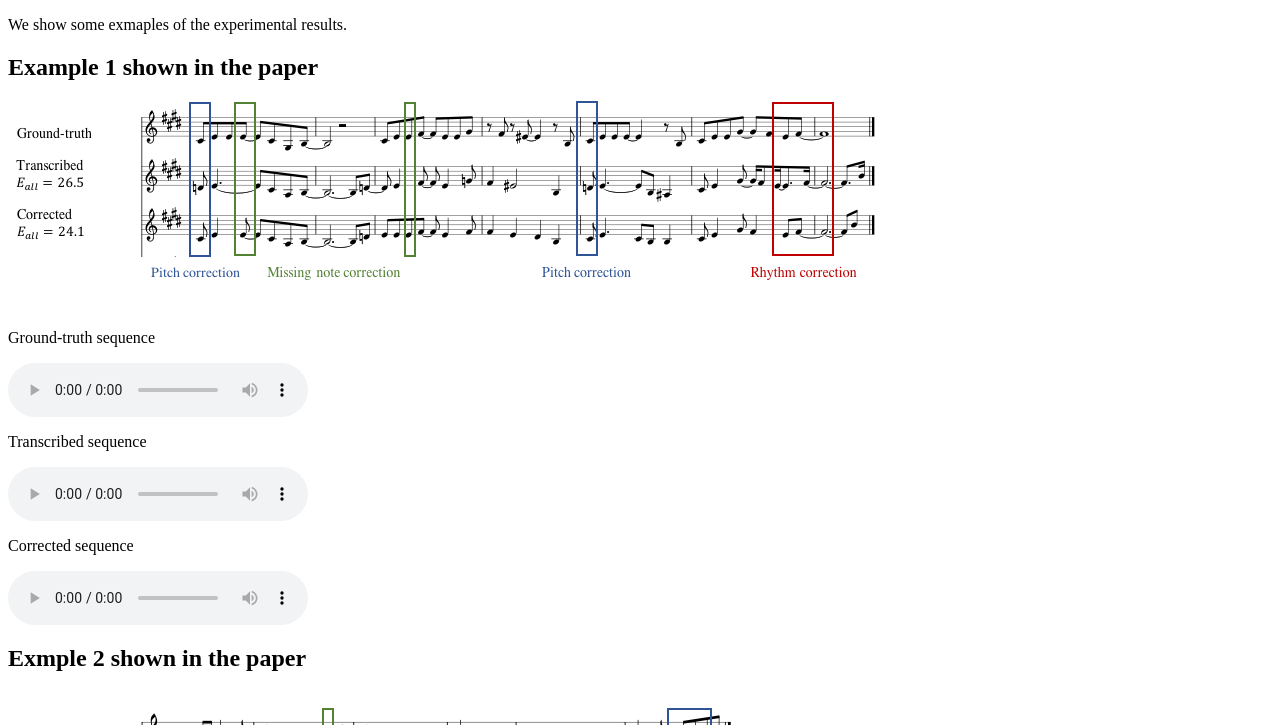
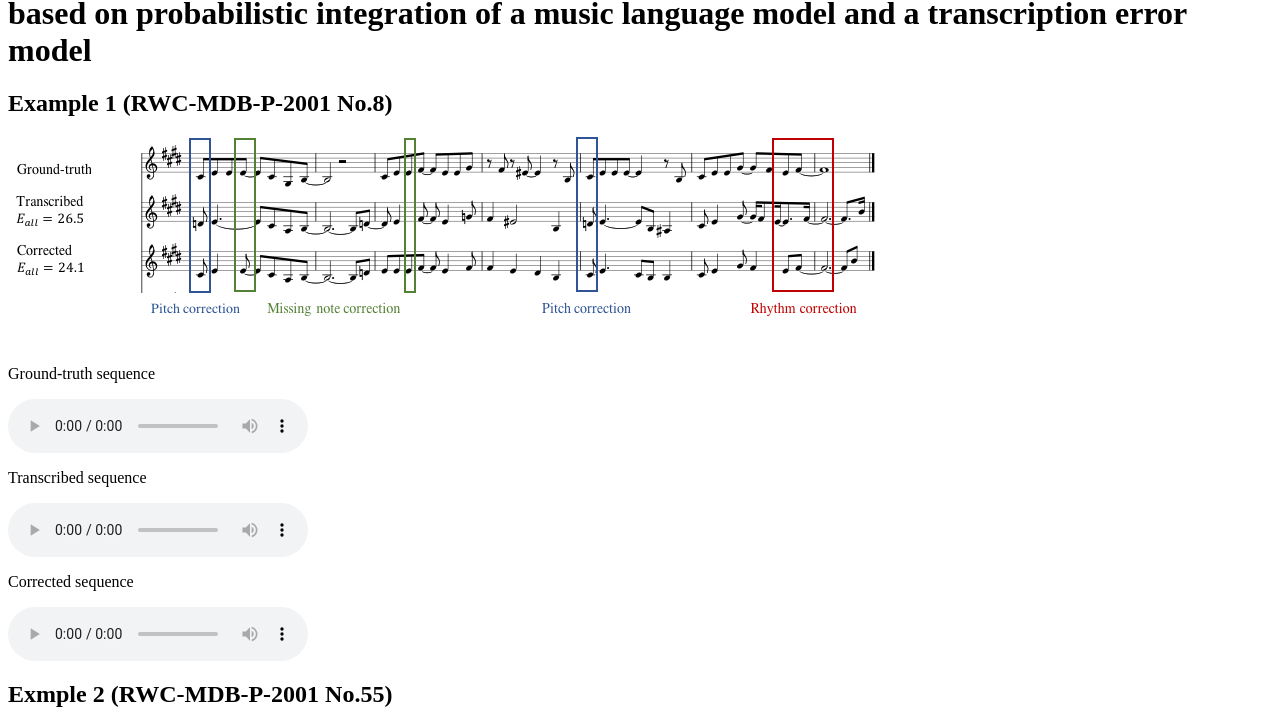
Before and after one commit to music-lsmtse/music-lsmtse.github.io, a plain HTML site: page index.html in a window 1280 px wide. Shown: the part 50-775 px from the top of the page. Drawn offline with Linux system fonts and the light colour scheme.

Commit message:
explanation0

```diff
--- a/index.html
+++ b/index.html
@@ -1,13 +1,13 @@
 <html>
 <head>
 <meta charset=“utf8”>
-<title>ISMIR 2020</title>
+<title>Demo page</title>
 </head>
 <body>
 
-<h1>Demo Page</h1>
-<p>We show some exmaples of the experimental results.</p>
-<h2>Example 1 shown in the paper</h2>
+<h1>Statistical correction of transcribed melody notes <br> based on probabilistic integration of a music language model and a transcription error model</h1>
+
+<h2>Example 1 (RWC-MDB-P-2001 No.8)</h2>
 <img src="ex1.png">
 <p>Ground-truth sequence</p>
 <audio controls src="https://raw.githubusercontent.com/music-lsmtse/music-lsmtse.github.io/master/ISMIR-RWC8-true.mp3"></audio>
@@ -16,7 +16,7 @@
 <p>Corrected sequence</p>
 <audio controls src="https://raw.githubusercontent.com/music-lsmtse/music-lsmtse.github.io/master/ISMIR-RWC8-lstm.mp3"></audio>
 
-<h2>Exmple 2 shown in the paper</h2>
+<h2>Exmple 2 (RWC-MDB-P-2001 No.55)</h2>
 <img src="ex2.png">
 <p>Ground-truth sequence</p>
 <audio controls src="https://raw.githubusercontent.com/music-lsmtse/music-lsmtse.github.io/master/ISMIR-RWC55-true.mp3"></audio>
@@ -25,7 +25,7 @@
 <p>Corrected sequence</p>
 <audio controls src="https://raw.githubusercontent.com/music-lsmtse/music-lsmtse.github.io/master/ISMIR-RWC55-lstm.mp3"></audio>
 
-<h2>Exmple 3 shown in the paper</h2>
+<h2>Exmple 3 (RWC-MDB-P-2001 No.67)</h2>
 <img src="ex3.png">
 <p>Ground-truth sequence</p>
 <audio controls src="https://raw.githubusercontent.com/music-lsmtse/music-lsmtse.github.io/master/ISMIR-RWC67-true.mp3"></audio>
```
Also changed, not shown: ex3.png.
